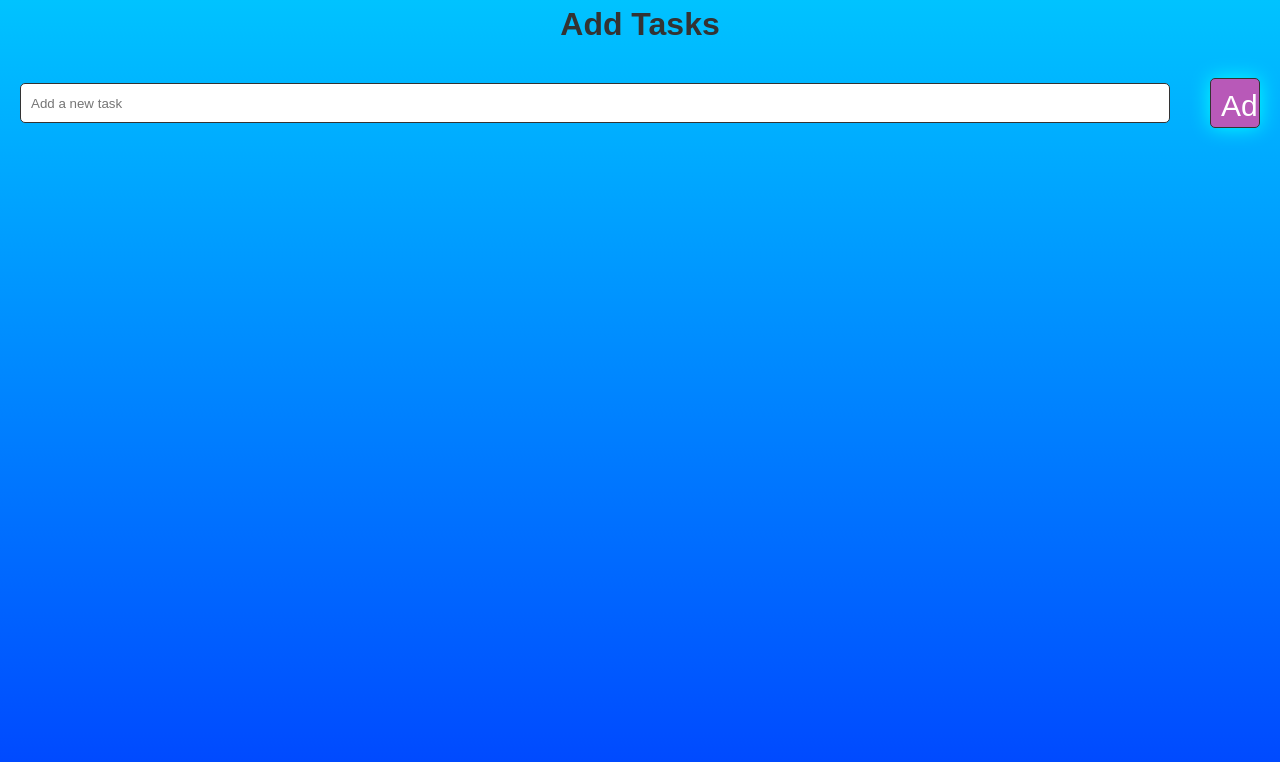
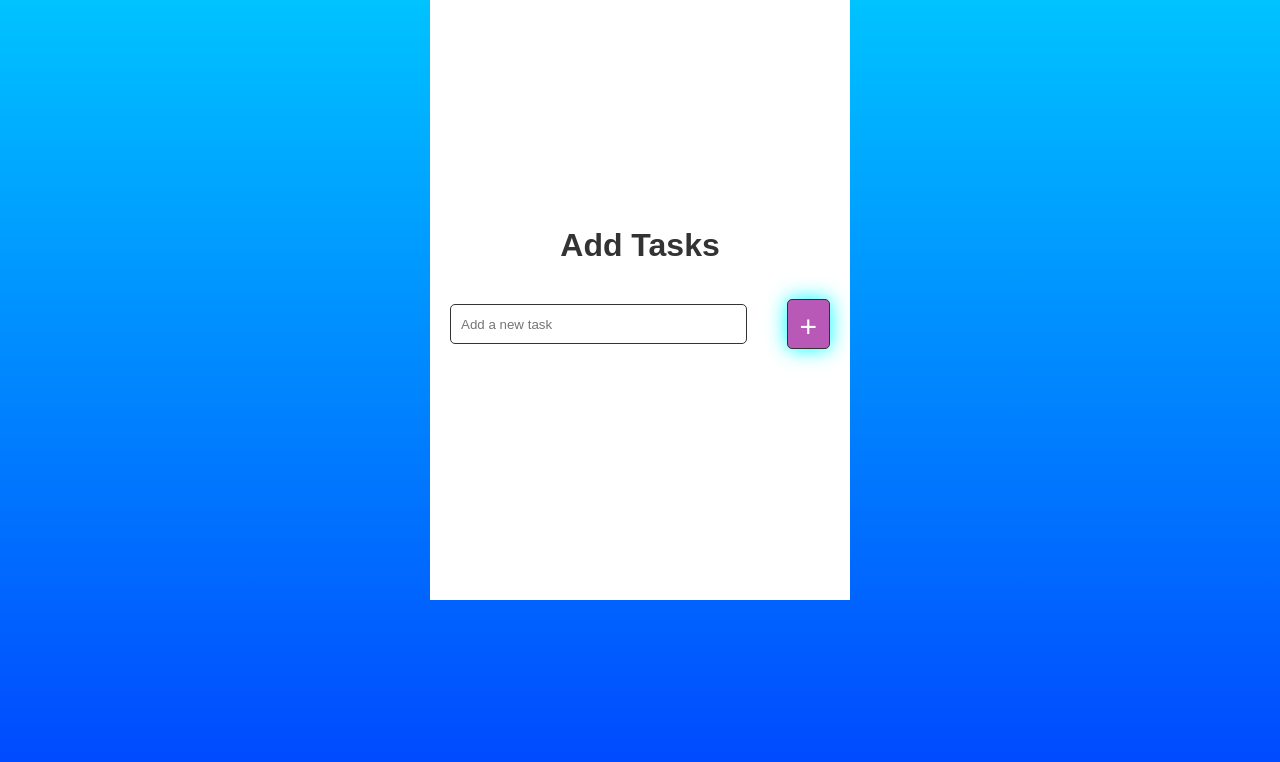
Before and after one commit to Rehankhan8855/task-app, a plain HTML site: page index.html in a window 1280 px wide. Drawn offline with Linux system fonts and the light colour scheme.

Commit message:
minor merge update

```diff
--- a/index.html
+++ b/index.html
@@ -1,5 +1,6 @@
 <!DOCTYPE html>
 <html lang="en">
+
 <head>
     <meta charset="UTF-8">
     <meta name="viewport" content="width=device-width, initial-scale=1.0">
@@ -8,16 +9,22 @@
     <link rel="icon" href="assets/icon.png">
 
 </head>
+
 <body>
     <div class="container">
-    <h1>Add Tasks</h1>
+
+        <div class="box">
+            <h1 id="add">Add Tasks</h1>
             <form action="">
-        <input type="text" id="task-input" oninput="enableButton()" placeholder="Add a new task">
-        <input type="submit" id="task-submit" disabled value="Add">
+                <input type="text" id="task-input" placeholder="Add a new task">
+                <input type="submit" id="task-submit" value="+">
             </form>
             <ul id="tasks-list">
+
             </ul>
+        </div>
     </div>
     <script src="js/app.js"></script>
 </body>
+
 </html>
```
Lines whose indentation alone changed are shown as unchanged.
